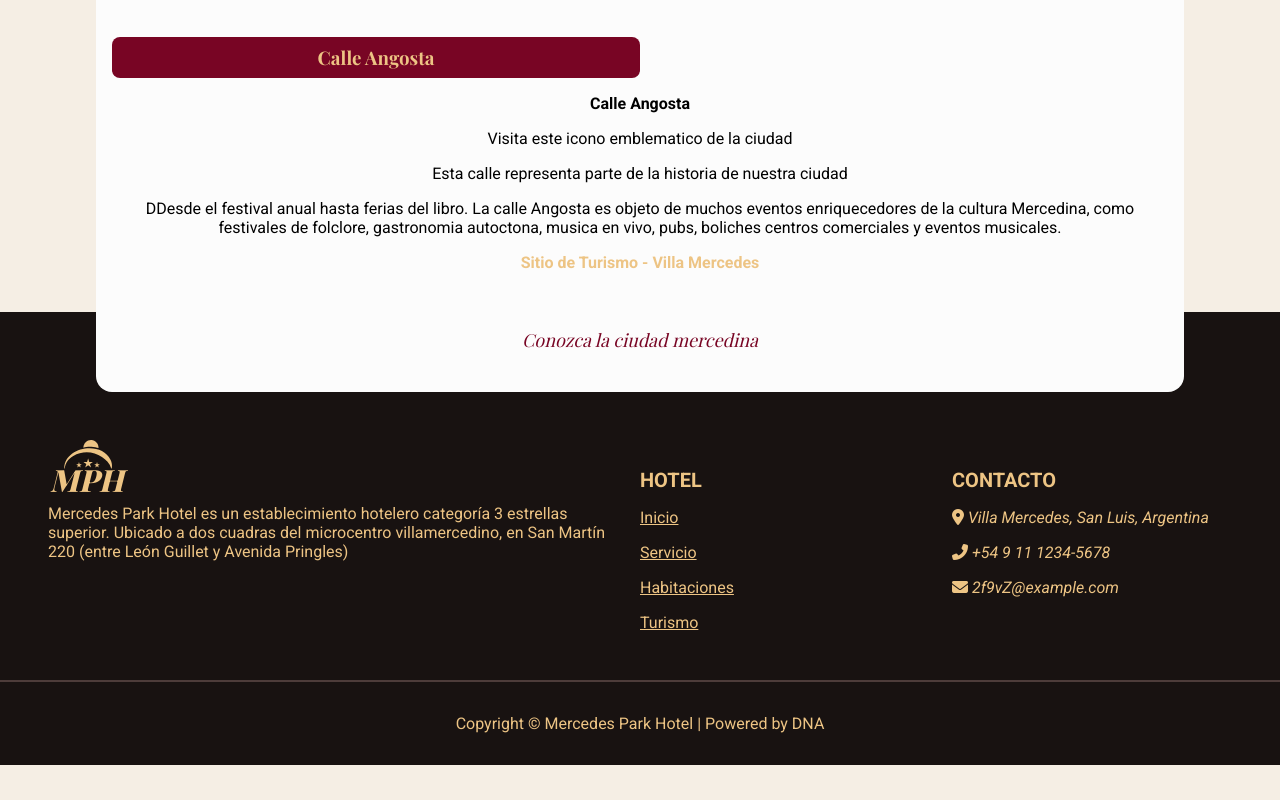
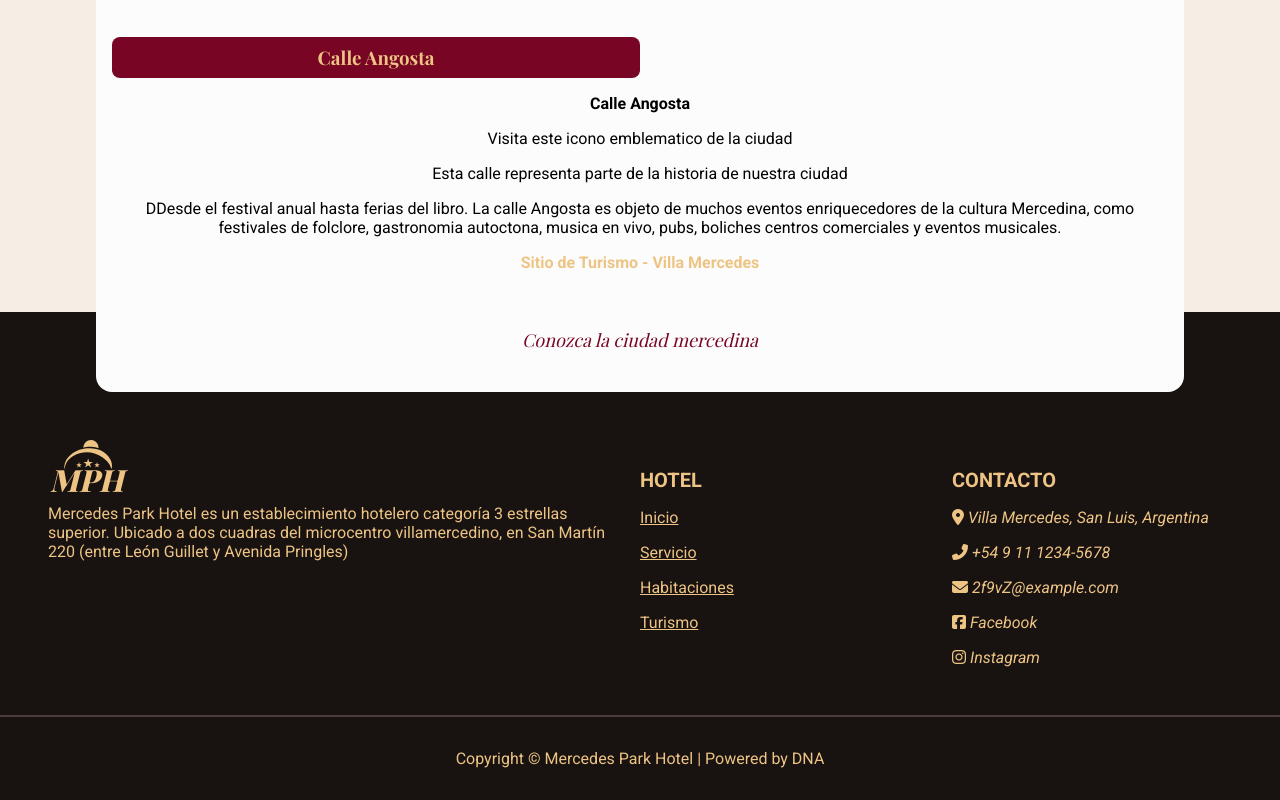
Before and after one commit to DNA-Software/mercedes_park_hotel, a plain HTML site: page activities.html in a window 1280 px wide. Shown: the part 945-1745 px from the top of the page. Before the commit the page ends 1710 px from the top, so only its background shows below. Drawn offline with nearby package versions, Linux system fonts and the light colour scheme; a web font is replaced by a local one.

Commit message:
añadido de enlaces al footer

```diff
--- a/activities.html
+++ b/activities.html
@@ -216,6 +216,8 @@
           <div><i><i class="fas fa-map-marker-alt"></i> Villa Mercedes, San Luis, Argentina</i></div>
           <div><i><i class="fas fa-phone-alt"></i> +54 9 11 1234-5678</i></div>
           <div><i><i class="fas fa-envelope"></i> 2f9vZ@example.com</i></div>
+          <div><i><i class="fa-brands fa-square-facebook"></i><a href="https://www.facebook.com/profile.php?id=100067823976115" style="text-decoration: none;"> Facebook</a></i></div>
+          <div><i><i class="fa-brands fa-instagram"></i><a href="https://www.instagram.com/mercedes_park_hotel/" style="text-decoration: none;"> Instagram</a></i></div>
         </div>
       </div>
 
```
Also changed, not shown: index.html (+2 -0 lines), rooms.html (+2 -0 lines), services.html (+2 -0 lines).
